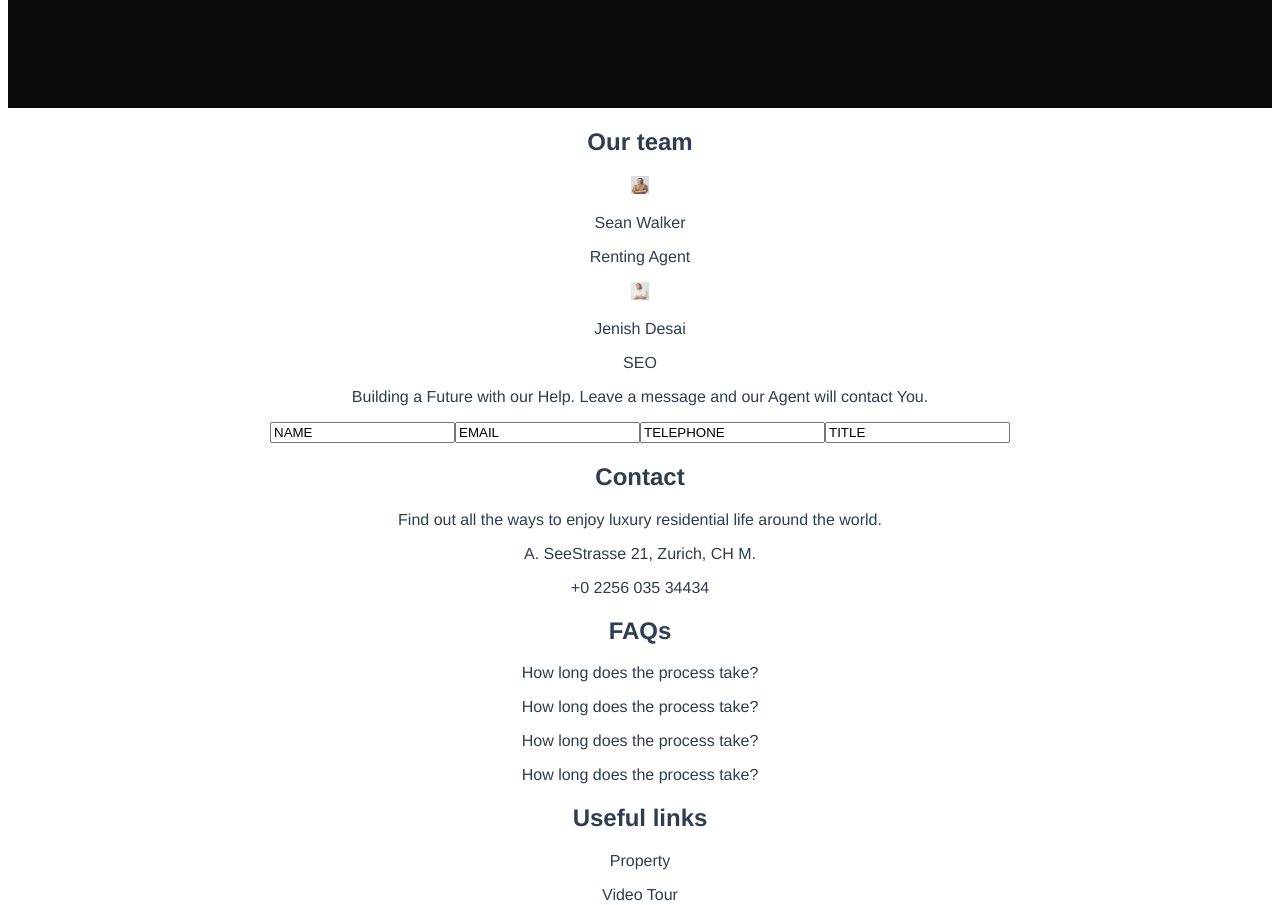
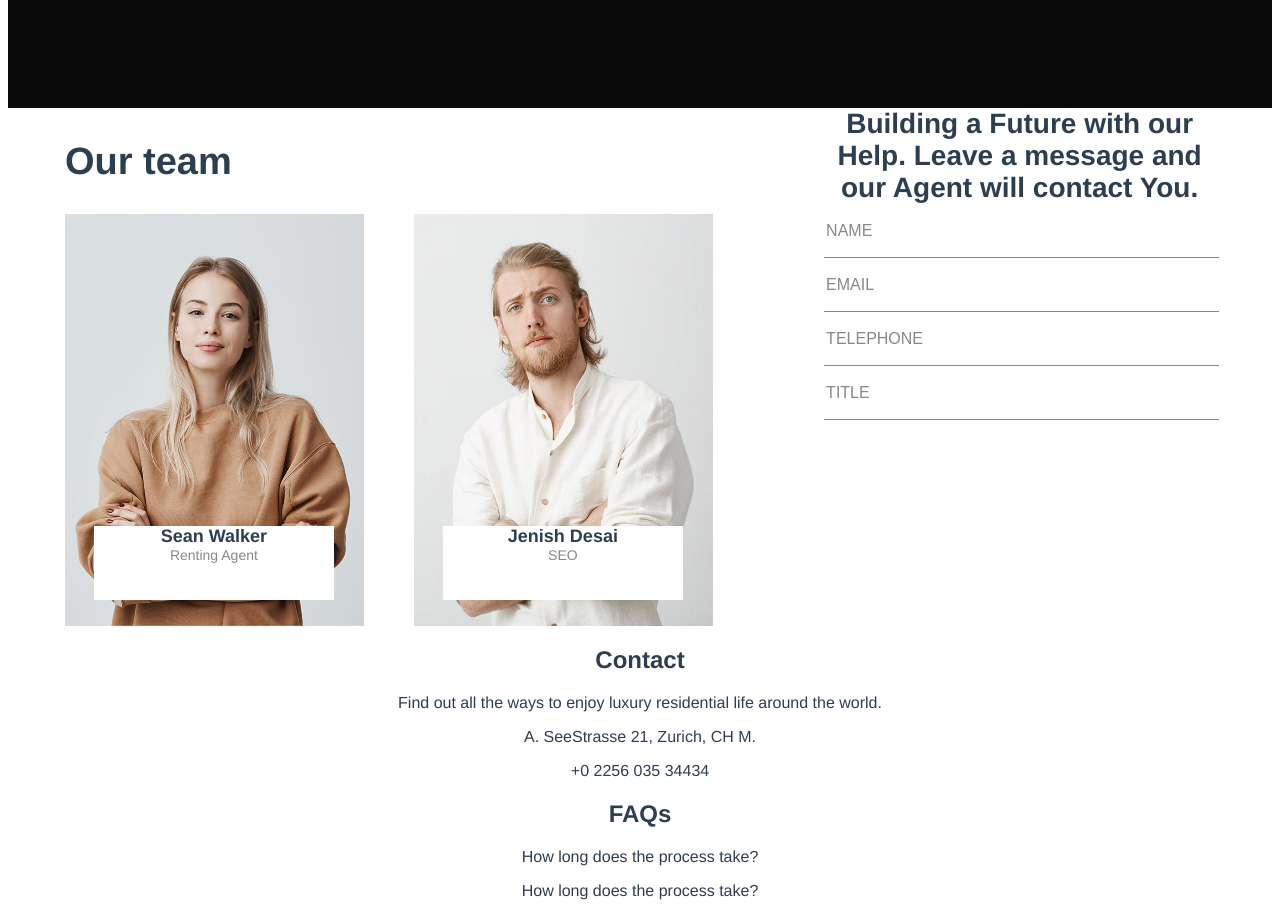
Before and after one commit to TheSirsh/villa-vue, a Vue app: page / in a window 1280 px wide. Shown: the part 2167-3072 px from the top of the page. Built offline with nearby package versions, Linux system fonts and the light colour scheme.

Commit message:
feat: add basic team section styles

```diff
--- a/src/components/team/forms.vue
+++ b/src/components/team/forms.vue
@@ -1,11 +1,42 @@
 <template>
-  <div>
-    <p>
+  <form>
+    <h2>
       Building a Future with our Help. Leave a message and our Agent will contact You.
-    </p>
-    <input type="text" value="NAME">
-    <input type="email" value="EMAIL">
-    <input type="tel" value="TELEPHONE">
-    <input type="text" value="TITLE">
-  </div>
+    </h2>
+    <input type="text" placeholder="NAME">
+    <input type="email" placeholder="EMAIL">
+    <input type="tel" placeholder="TELEPHONE">
+    <input type="text" placeholder="TITLE">
+  </form>
 </template>
+
+<script>
+  export default {
+
+  }
+</script>
+
+<style scoped>
+  form {
+    width: 391px;
+  }
+
+  h2 {
+    font-size: 28px;
+    margin: 0;
+    padding: 0;
+  }
+
+  input {
+    width: 391px;
+    height: 51px;
+    font-size: 16px;
+    border: none;
+    border-bottom: 1px solid #888888;
+  }
+
+  input::placeholder {
+    font-size: 16px;
+    color: #888888;
+  }
+</style>
--- a/src/components/team/pict.vue
+++ b/src/components/team/pict.vue
@@ -1,18 +1,18 @@
 <template>
   <div>
     <h2>Our team</h2>
-    <div>
-      <div>
+    <div class="pict-container">
+      <div class="container">
         <img src="@/assets/jpg/team-woman.jpg" alt="Sean Walker">
-        <div>
-          <p>Sean Walker</p>
+        <div class="text-contaner">
+          <h3>Sean Walker</h3>
           <p>Renting Agent</p>
         </div>
       </div>
-      <div>
+      <div class="container">
         <img src="@/assets/jpg/team-man.jpg" alt="Jenish Desai">
-        <div>
-          <p>Jenish Desai</p>
+        <div class="text-contaner">
+          <h3>Jenish Desai</h3>
           <p>SEO</p>
         </div>
       </div>
@@ -25,3 +25,51 @@
 
   }
 </script>
+
+<style scoped>
+  h2 {
+    font-size: 38px;
+    text-align: left;
+  }
+
+  .pict-container {
+    width: 648px;
+    height: 412px;
+    display: flex;
+    justify-content: space-between;
+  }
+
+  .container {
+    position: relative;
+    height: 100%;
+    width: 299px;
+  }
+
+  img {
+    height: 100%;
+    width: 100%;
+  }
+
+  .text-contaner {
+    width: 240px;
+    height: 74px;
+    background-color: #ffffff;
+    position: absolute;
+    top: 312px;
+    left: 29px;
+  }
+
+  h3 {
+    font-size: 18px;
+    margin: 0;
+    padding: 0;
+  }
+
+  p {
+    font-size: 14px;
+    margin: 0;
+    padding: 0;
+    color: #888888;
+  }
+
+</style>
--- a/src/components/team/team.vue
+++ b/src/components/team/team.vue
@@ -1,6 +1,8 @@
 <template>
- <pict/>
- <forms/>
+  <section>
+    <pict/>
+    <forms/>
+  </section>
 </template>
 
 <script>
@@ -13,3 +15,12 @@
     }
   }
 </script>
+
+<style scoped>
+  section {
+    width: 91%;
+    display: flex;
+    margin: 0px auto;
+    justify-content: space-between;
+  }
+</style>
```
